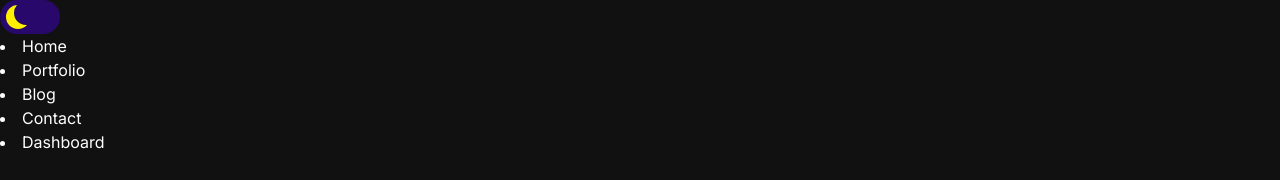
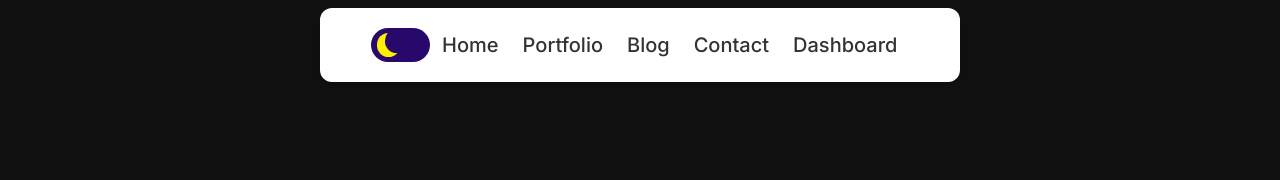
Before and after one commit to MemoSy/myblog, a Next.js app: page / in a window 1280 px wide. Shown: the top 180 px of the page. Built offline with nearby package versions, Linux system fonts and the light colour scheme; no server answers; grey boxes are pictures that could not be loaded.

Commit message:
headerupd

```diff
--- a/src/Components/Navbar/Navbar.css
+++ b/src/Components/Navbar/Navbar.css
@@ -1,6 +1,8 @@
 .nav-links{
   display: flex;
+  width: 50%;
   align-items: center;
+  justify-content: center;
   background: #fff;
   padding: 20px 15px;
   border-radius: 12px;
--- a/src/Components/Navbar/Navbar.jsx
+++ b/src/Components/Navbar/Navbar.jsx
@@ -23,7 +23,8 @@ function classNames(...classes) {
 export default function Navbar() {
   const session = useSession()
   return (
-    <div>
+    <div className='flex justify-center mt-2'>
+        <ul className='nav-links'>
           <DarkModeToggle />
           {navigation.map((item) => (
             <li
@@ -33,6 +34,7 @@ export default function Navbar() {
               <Link href={item.href}> {item.name} </Link>
             </li>
           ))}
+        </ul>
     </div>
   )
 }
```
Lines whose indentation alone changed are shown as unchanged.
